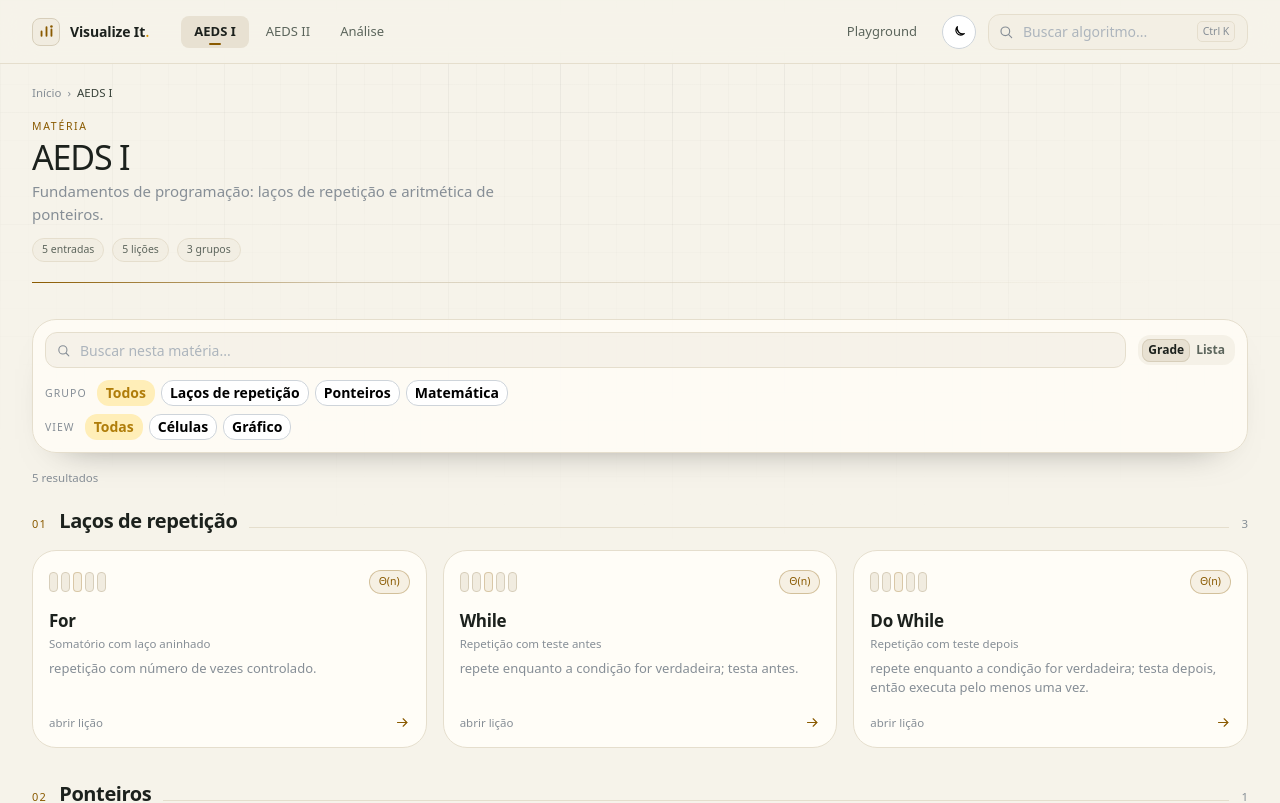
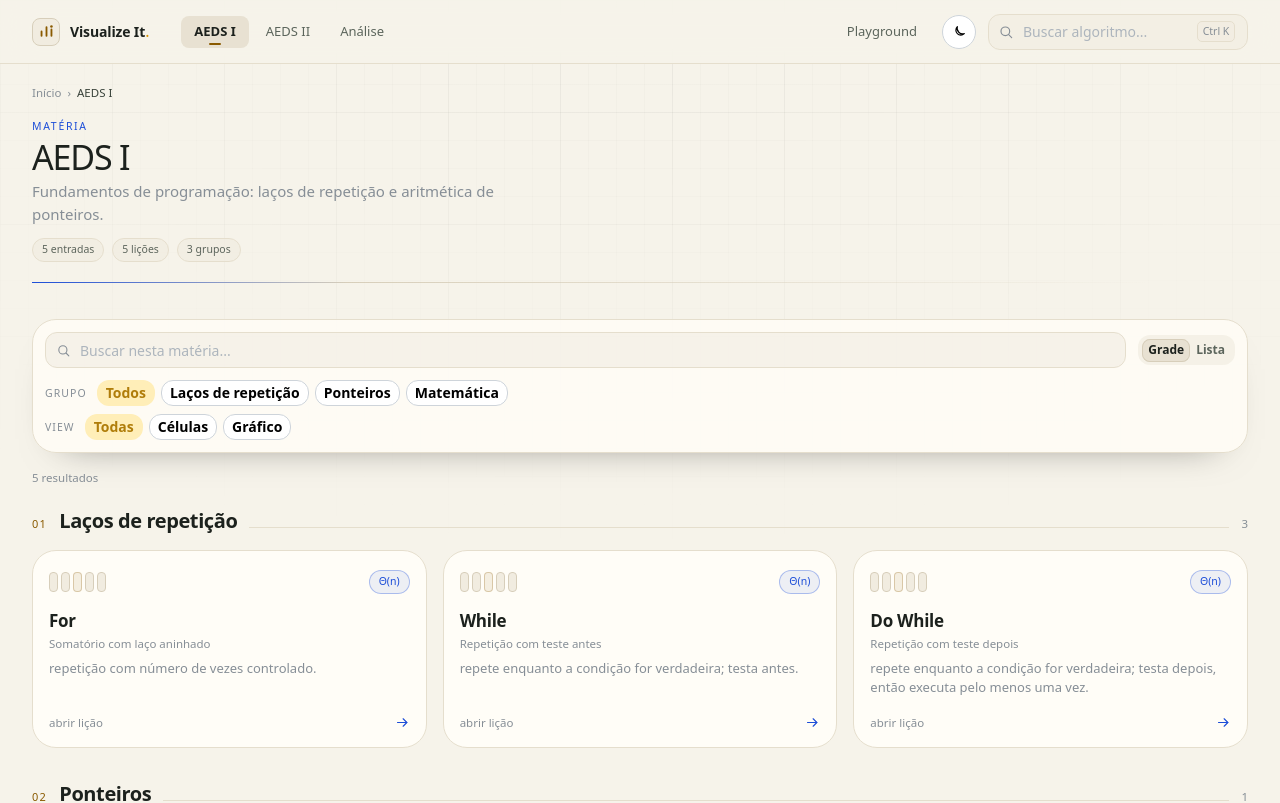
Before and after one commit to fernandoleitepagani/visualize_it, a React (Vite) app: page /materias/aeds-i in a window 1280 px wide. Shown: the top 803 px of the page. Built offline with nearby package versions, Linux system fonts and the light colour scheme.

Commit message:
feat(subjects): assign blue, teal and violet accents

```diff
--- a/src/components/AlgorithmCard.tsx
+++ b/src/components/AlgorithmCard.tsx
@@ -3,16 +3,10 @@ import { Link } from 'react-router-dom';
 import { Box, Group, Paper, Text, Title } from '@mantine/core';
 import type { EntryLocation } from '@/content/subjects';
 import { getEntryPath, getEntrySubtitle, getEntryTitle, getEntryView } from '@/content/subjects';
-import { font, vizVar } from '@/theme';
+import { font, subjectAccent, vizVar } from '@/theme';
 import { ArrowRightIcon } from './icons';
 import { MetaPill } from './MetaPill';
 import { ViewPreview } from './ViewPreview';
-
-const accents = {
-  accent: vizVar.accent,
-  success: vizVar.green,
-  info: vizVar.purple,
-} as const;
 
 /** Card used in the subject catalog and in the home page highlights. */
 export function AlgorithmCard({
@@ -26,9 +20,10 @@ export function AlgorithmCard({
   const title = getEntryTitle(entry);
   const subtitle = getEntrySubtitle(entry);
   const view = getEntryView(entry);
-  const accent = accents[location.subject.accent];
+  const accent = subjectAccent[location.subject.accent];
   const glowStyle = {
     '--card-glow': `color-mix(in srgb, ${accent} 12%, transparent)`,
+    '--subject-accent': accent,
   } as CSSProperties;
 
   if (compact) {
@@ -84,7 +79,7 @@ export function AlgorithmCard({
     >
       <Group justify="space-between" align="center" wrap="nowrap" mb="sm">
         <ViewPreview view={view} kind={entry.kind} />
-        <MetaPill tone="accent">{entry.tag}</MetaPill>
+        <MetaPill tone="subject">{entry.tag}</MetaPill>
       </Group>
 
       <Title order={3} fz={font.lead} fw={600} mb={2} style={{ letterSpacing: '-0.015em' }}>
--- a/src/components/GlobalSearch.tsx
+++ b/src/components/GlobalSearch.tsx
@@ -23,7 +23,7 @@ import {
   searchEntries,
   subjects,
 } from '@/content/subjects';
-import { font, radius, vizVar } from '@/theme';
+import { font, radius, subjectAccent, vizVar } from '@/theme';
 import { SearchIcon } from './icons';
 import { ViewPreview } from './ViewPreview';
 
@@ -33,12 +33,6 @@ interface Props {
   shortcut?: boolean;
   placeholder?: string;
 }
-
-const accentBySubject = {
-  accent: vizVar.accent,
-  success: vizVar.green,
-  info: vizVar.purple,
-} as const;
 
 /** Search field + modal that finds lessons and theory pages across subjects. */
 export function GlobalSearch({
@@ -158,7 +152,7 @@ export function GlobalSearch({
           </Box>
         ) : (
           grouped.map((group, groupIndex) => {
-            const accent = accentBySubject[group.subject.accent];
+            const accent = subjectAccent[group.subject.accent];
             return (
               <Box key={group.subject.id} mb="sm">
                 {groupIndex > 0 ? <Divider mb="sm" color="var(--viz-line)" /> : null}
--- a/src/components/LessonNav.tsx
+++ b/src/components/LessonNav.tsx
@@ -2,7 +2,7 @@ import { Link } from 'react-router-dom';
 import { Anchor, Button, Group, Paper, Text, Title } from '@mantine/core';
 import type { EntryLocation } from '@/content/subjects';
 import { getEntryPath, getEntryTitle } from '@/content/subjects';
-import { font, vizVar } from '@/theme';
+import { font, subjectAccent, vizVar } from '@/theme';
 import { ChevronLeftIcon, ChevronRightIcon } from './icons';
 
 function siblingLessons(location: EntryLocation) {
@@ -60,6 +60,7 @@ export function LessonPager({ location }: { location: EntryLocation }) {
 /** Bottom panel listing the other lessons in the same group. */
 export function LessonRelated({ location }: { location: EntryLocation }) {
   const entries = siblingLessons(location);
+  const accent = subjectAccent[location.subject.accent];
   if (entries.length <= 1) return null;
 
   return (
@@ -90,9 +91,9 @@ export function LessonRelated({ location }: { location: EntryLocation }) {
               underline="never"
               aria-current={current ? 'page' : undefined}
               style={{
-                color: current ? vizVar.accent : vizVar.muted,
-                border: `1px solid ${current ? vizVar.accentLine : vizVar.line}`,
-                background: current ? vizVar.accentSoft : 'transparent',
+                color: current ? accent : vizVar.muted,
+                border: `1px solid ${current ? `color-mix(in srgb, ${accent} 34%, transparent)` : vizVar.line}`,
+                background: current ? `color-mix(in srgb, ${accent} 12%, transparent)` : 'transparent',
                 borderRadius: 999,
                 padding: '3px 9px',
                 fontWeight: current ? 600 : 400,
--- a/src/components/MetaPill.tsx
+++ b/src/components/MetaPill.tsx
@@ -4,7 +4,7 @@ import { font } from '@/theme';
 interface Props {
   children: ReactNode;
   /** Optional semantic colour; defaults to the muted pill. */
-  tone?: 'accent' | 'green' | 'purple' | 'danger';
+  tone?: 'accent' | 'green' | 'purple' | 'danger' | 'subject';
 }
 
 const tones = {
@@ -12,6 +12,7 @@ const tones = {
   green: 'var(--viz-green)',
   purple: 'var(--viz-purple)',
   danger: 'var(--viz-danger)',
+  subject: 'var(--subject-accent, var(--viz-accent))',
 } as const;
 
 /** Compact mono pill used for complexity tags, group labels and metadata. */
--- a/src/components/SubjectCard.tsx
+++ b/src/components/SubjectCard.tsx
@@ -2,14 +2,8 @@ import type { CSSProperties } from 'react';
 import { Link } from 'react-router-dom';
 import { Box, Group, Paper, Text, Title } from '@mantine/core';
 import type { Subject } from '@/content/subjects';
-import { font, radius, vizVar } from '@/theme';
+import { font, radius, subjectAccent, vizVar } from '@/theme';
 import { ArrowRightIcon } from './icons';
-
-const accents = {
-  accent: vizVar.accent,
-  success: vizVar.green,
-  info: vizVar.purple,
-} as const;
 
 /** Large card shown on the home page for each subject. */
 export function SubjectCard({ subject, index }: { subject: Subject; index?: number }) {
@@ -17,9 +11,10 @@ export function SubjectCard({ subject, index }: { subject: Subject; index?: numb
   const theoryOnly = subject.groups.every((group) =>
     group.entries.every((entry) => entry.kind === 'theory'),
   );
-  const accent = accents[subject.accent];
+  const accent = subjectAccent[subject.accent];
   const style = {
     '--card-glow': `color-mix(in srgb, ${accent} 14%, transparent)`,
+    '--subject-accent': accent,
     borderColor: vizVar.line,
     background: vizVar.panel,
   } as CSSProperties;
--- a/src/content/subjects.ts
+++ b/src/content/subjects.ts
@@ -7,6 +7,7 @@
  */
 
 import type { ViewKind } from '@/engine/types';
+import type { SubjectAccent } from '@/theme';
 import { getLesson } from './lessons';
 
 export interface LessonEntry {
@@ -41,7 +42,7 @@ export interface Subject {
   short: string;
   description: string;
   /** Palette key used as a subtle accent on cards and headers. */
-  accent: 'accent' | 'success' | 'info';
+  accent: SubjectAccent;
   groups: CatalogGroup[];
 }
 
@@ -62,7 +63,7 @@ export const subjects: Subject[] = [
     title: 'AEDS I',
     short: 'AEDS I',
     description: 'Fundamentos de programação: laços de repetição e aritmética de ponteiros.',
-    accent: 'accent',
+    accent: 'blue',
     groups: [
       {
         id: 'lacos',
@@ -120,7 +121,7 @@ export const subjects: Subject[] = [
     title: 'AEDS II',
     short: 'AEDS II',
     description: 'Ordenação, busca e estruturas lineares com visualizações passo a passo.',
-    accent: 'success',
+    accent: 'teal',
     groups: [
       {
         id: 'ordenacao',
@@ -255,7 +256,7 @@ export const subjects: Subject[] = [
     title: 'Análise',
     short: 'Análise',
     description: 'Complexidade assintótica e provas por indução para justificar os algoritmos.',
-    accent: 'info',
+    accent: 'violet',
     groups: [
       {
         id: 'analise',
--- a/src/pages/LessonPage.tsx
+++ b/src/pages/LessonPage.tsx
@@ -1,18 +1,14 @@
+import type { CSSProperties } from 'react';
 import { useParams } from 'react-router-dom';
+import { Box } from '@mantine/core';
 import { LessonPager, LessonRelated } from '@/components/LessonNav';
 import { LessonView } from '@/components/LessonView';
 import { MetaPill } from '@/components/MetaPill';
 import { PageHeader } from '@/components/PageHeader';
 import { getLesson } from '@/content/lessons';
 import { getEntryLocation } from '@/content/subjects';
-import { vizVar } from '@/theme';
+import { subjectAccent, vizVar } from '@/theme';
 import { NotFound } from './NotFound';
-
-const accents = {
-  accent: vizVar.accent,
-  success: vizVar.green,
-  info: vizVar.purple,
-} as const;
 
 const viewLabels = {
   bars: 'barras',
@@ -28,12 +24,19 @@ export function LessonPage() {
 
   if (!lesson) return <NotFound />;
 
-  const accent = location ? accents[location.subject.accent] : vizVar.accent;
+  const accent = location ? subjectAccent[location.subject.accent] : vizVar.accent;
   const time = lesson.complexity.time ?? {};
   const worst = time.worst ?? time.avg ?? time.best;
 
   return (
-    <>
+    <Box
+      style={
+        {
+          '--subject-accent': accent,
+          '--subject-accent-ink': 'var(--viz-subject-ink)',
+        } as CSSProperties
+      }
+    >
       <PageHeader
         breadcrumb={
           location
@@ -52,7 +55,7 @@ export function LessonPage() {
         meta={
           <>
             {lesson.panelLabel ? <MetaPill>{lesson.panelLabel}</MetaPill> : null}
-            {worst ? <MetaPill tone="accent">{worst}</MetaPill> : null}
+            {worst ? <MetaPill tone="subject">{worst}</MetaPill> : null}
             {lesson.complexity.space ? <MetaPill>{lesson.complexity.space}</MetaPill> : null}
             <MetaPill>{viewLabels[lesson.view ?? 'bars']}</MetaPill>
           </>
@@ -61,6 +64,6 @@ export function LessonPage() {
       />
       <LessonView key={lesson.id} lesson={lesson} />
       {location ? <LessonRelated location={location} /> : null}
-    </>
+    </Box>
   );
 }
--- a/src/pages/SubjectPage.tsx
+++ b/src/pages/SubjectPage.tsx
@@ -1,16 +1,12 @@
+import type { CSSProperties } from 'react';
 import { useParams } from 'react-router-dom';
+import { Box } from '@mantine/core';
 import { AlgorithmBrowser } from '@/components/AlgorithmBrowser';
 import { MetaPill } from '@/components/MetaPill';
 import { PageHeader } from '@/components/PageHeader';
 import { getSubject, getSubjectEntries } from '@/content/subjects';
-import { vizVar } from '@/theme';
+import { subjectAccent } from '@/theme';
 import { NotFound } from './NotFound';
-
-const accents = {
-  accent: vizVar.accent,
-  success: vizVar.green,
-  info: vizVar.purple,
-} as const;
 
 export function SubjectPage() {
   const { subjectId } = useParams();
@@ -21,10 +17,17 @@ export function SubjectPage() {
   const entries = getSubjectEntries(subject);
   const lessons = entries.filter((location) => location.entry.kind === 'lesson').length;
   const theory = entries.length - lessons;
-  const accent = accents[subject.accent];
+  const accent = subjectAccent[subject.accent];
 
   return (
-    <>
+    <Box
+      style={
+        {
+          '--subject-accent': accent,
+          '--subject-accent-ink': 'var(--viz-subject-ink)',
+        } as CSSProperties
+      }
+    >
       <PageHeader
         breadcrumb={[{ label: 'Início', to: '/' }, { label: subject.title }]}
         kicker={theory === entries.length ? 'análise' : 'matéria'}
@@ -41,6 +44,6 @@ export function SubjectPage() {
         }
       />
       <AlgorithmBrowser entries={entries} groups={subject.groups} />
-    </>
+    </Box>
   );
 }
```
Also changed, not shown: 1 other file (tests, documents, lock files or other folders).
